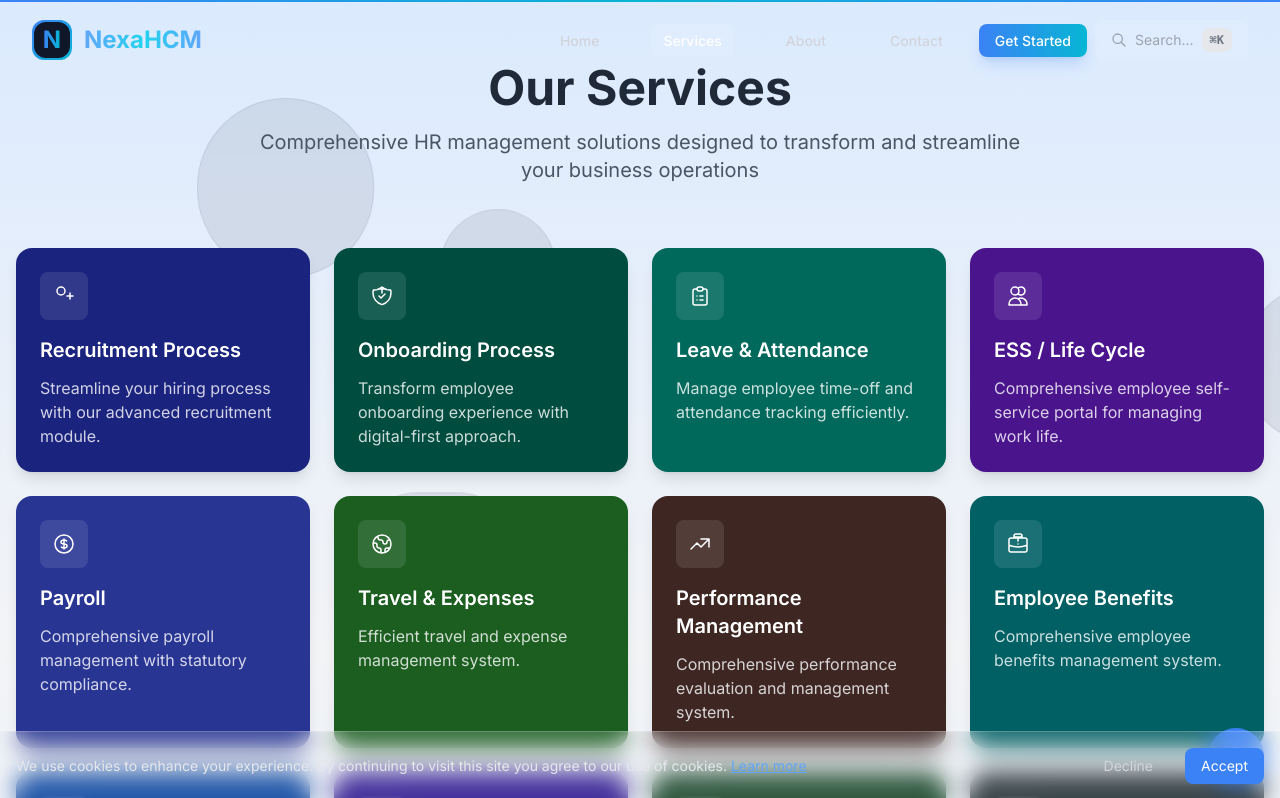
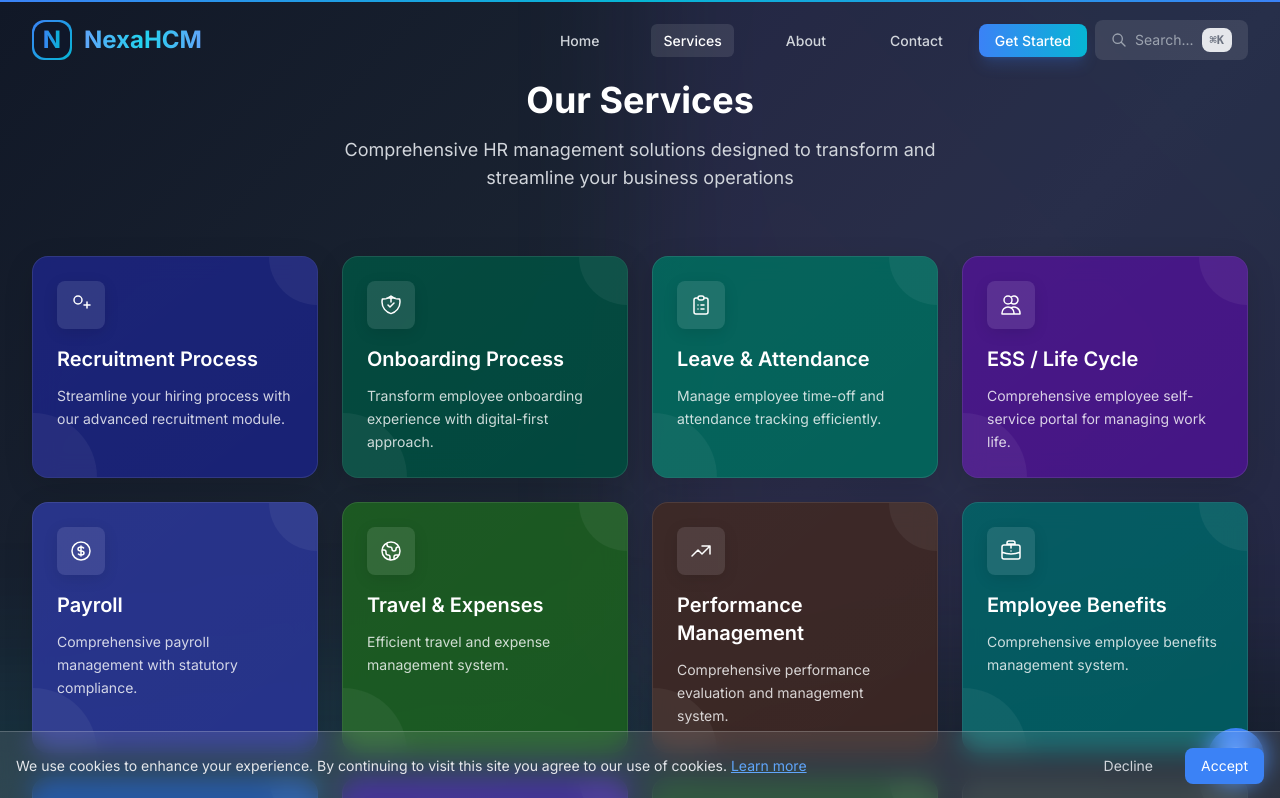
Before and after one commit to Prasanthk4/nexahcm, a React (Vite) app: page /services in a window 1280 px wide. Shown: the top 798 px of the page. Built offline with nearby package versions, Linux system fonts and the light colour scheme.

Commit message:
style: Add glassmorphism and professional design to service cards

```diff
--- a/src/pages/Services.jsx
+++ b/src/pages/Services.jsx
@@ -99,7 +99,7 @@ const TechnologyStackTable = () => {
                 <div className="flex items-center space-x-2">
                   <div className="w-8 h-8 rounded-lg bg-gradient-to-br from-blue-500/20 to-purple-500/20 flex items-center justify-center">
                     <svg className="w-5 h-5 text-blue-400" fill="none" viewBox="0 0 24 24" stroke="currentColor">
-                      <path strokeLinecap="round" strokeLinejoin="round" strokeWidth={1.5} d="M19 21V5a2 2 0 00-2-2H7a2 2 0 00-2 2v16m14 0h2m-2 0h-5m-9 0H3m2 0h5m-9 0H0m2 0h5m-9 0h2m2 0h5" />
+                      <path strokeLinecap="round" strokeLinejoin="round" strokeWidth={1.5} d="M19 21V5a2 2 0 00-2-2H7a2 2 0 00-2 2v16m14 0h2m-2 0h-5m-9 0H3m2 0h5m-9 0H0m2 0h5m-9 0H2m2 0h5m-9 0H0" />
                     </svg>
                   </div>
                   <span>On-Premises</span>
@@ -1144,24 +1144,59 @@ const ServiceCard = ({ service, index, onClick }) => {
   return (
     <motion.div
       key={service.title}
-      className={`group cursor-pointer ${bgColor} rounded-2xl p-6 shadow-lg hover:shadow-xl transition-all duration-300`}
+      className={`group cursor-pointer ${bgColor} rounded-2xl p-6
+        backdrop-blur-md bg-opacity-90 border border-white/10
+        shadow-[0_8px_30px_rgb(0,0,0,0.12)]
+        hover:shadow-[0_8px_30px_rgb(0,0,0,0.24)]
+        backdrop-filter relative overflow-hidden
+        transition-all duration-300 ease-in-out`}
       initial={{ opacity: 0, y: 20 }}
       animate={{ opacity: 1, y: 0 }}
       transition={{ duration: 0.5, delay: index * 0.1 }}
-      whileHover={{ scale: 1.02 }}
-      onClick={() => onClick({ ...service, colorIndex: index })}
+      whileHover={{ scale: 1.02, y: -5 }}
+      onClick={() => onClick(service)}
     >
-      <div className="w-12 h-12 rounded-lg bg-white/10 flex items-center justify-center mb-4">
+      {/* Glassmorphism overlay */}
+      <div className="absolute inset-0 bg-gradient-to-br from-white/10 to-transparent opacity-10 rounded-2xl" />
+
+      {/* Decorative circle */}
+      <div className="absolute -top-12 -right-12 w-24 h-24 rounded-full bg-white/5" />
+      <div className="absolute -bottom-16 -left-16 w-32 h-32 rounded-full bg-white/5" />
+
+      {/* Content */}
+      <div className="relative z-10">
+        <div className="w-12 h-12 mb-4">
+          <div className={`w-full h-full rounded-lg bg-white/10
+            flex items-center justify-center transform
+            group-hover:scale-110 transition-transform duration-300
+            shadow-[0_4px_15px_rgb(0,0,0,0.1)]`}
+          >
             <div className="text-white">
               {service.icon}
             </div>
           </div>
-      <h3 className="text-xl font-semibold text-white mb-3">
+        </div>
+
+        <h3 className="text-xl font-semibold text-white mb-3
+          group-hover:translate-x-1 transition-transform duration-300">
           {service.title}
         </h3>
-      <p className="text-white/80">
+
+        <p className="text-white/80 text-sm leading-relaxed
+          group-hover:text-white transition-colors duration-300">
           {service.description || service.shortDesc}
         </p>
+
+        {/* Hover indicator */}
+        <div className="absolute bottom-4 right-6 opacity-0 transform translate-x-2
+          group-hover:opacity-100 group-hover:translate-x-0
+          transition-all duration-300 text-white/60">
+          <svg className="w-5 h-5" fill="none" viewBox="0 0 24 24" stroke="currentColor">
+            <path strokeLinecap="round" strokeLinejoin="round" strokeWidth={2}
+              d="M9 5l7 7-7 7" />
+          </svg>
+        </div>
+      </div>
     </motion.div>
   );
 };
@@ -1170,65 +1205,26 @@ const Services = () => {
   const [selectedModule, setSelectedModule] = useState(null);
 
   return (
-    <motion.div
-      initial={{ opacity: 0 }}
-      animate={{ opacity: 1 }}
-      exit={{ opacity: 0 }}
-      className="min-h-screen bg-gradient-to-b from-blue-100 via-gray-100 to-blue-100 relative overflow-hidden"
-    >
-      {/* Background Elements */}
-      <div className="fixed inset-0 overflow-hidden pointer-events-none">
-        <div className="absolute inset-0">
-          {/* Floating Elements */}
-          <div className="absolute inset-0">
-            {Array.from({ length: 5 }).map((_, index) => (
-              <motion.div
-                key={index}
-                className="absolute"
-                initial={{ x: 0, y: 0 }}
-                animate={{
-                  x: [0, Math.random() * 100 - 50],
-                  y: [0, Math.random() * 100 - 50]
-                }}
-                transition={{
-                  duration: 3 + Math.random() * 2,
-                  repeat: Infinity,
-                  repeatType: "reverse",
-                  ease: "easeInOut"
-                }}
-                style={{
-                  left: `${Math.random() * 100}%`,
-                  top: `${Math.random() * 100}%`,
-                  width: 100 + Math.random() * 100,
-                  height: 100 + Math.random() * 100,
-                }}
-              >
-                <div className="w-full h-full bg-slate-700/10 rounded-full backdrop-blur-sm border border-slate-600/10" />
-              </motion.div>
-            ))}
-          </div>
-        </div>
+    <div className="min-h-screen bg-gradient-to-br from-gray-900 via-gray-800 to-gray-900
+      py-20 px-4 sm:px-6 lg:px-8 relative overflow-hidden">
+
+      {/* Background decoration */}
+      <div className="absolute inset-0 overflow-hidden">
+        <div className="absolute -top-1/2 -right-1/2 w-full h-full
+          bg-gradient-to-bl from-blue-500/10 to-purple-500/10 blur-3xl" />
+        <div className="absolute -bottom-1/2 -left-1/2 w-full h-full
+          bg-gradient-to-tr from-emerald-500/10 to-cyan-500/10 blur-3xl" />
       </div>
 
       {/* Content */}
-      <div className="relative z-10 container mx-auto px-4 py-16">
+      <div className="relative z-10 max-w-7xl mx-auto">
         <div className="text-center mb-16">
-          <motion.h1
-            className="text-4xl md:text-5xl font-bold text-gray-800 mb-4"
-            initial={{ opacity: 0, y: 20 }}
-            animate={{ opacity: 1, y: 0 }}
-            transition={{ duration: 0.5 }}
-          >
+          <h2 className="text-4xl font-bold text-white mb-4">
             Our Services
-          </motion.h1>
-          <motion.p
-            className="text-xl text-gray-600 max-w-3xl mx-auto"
-            initial={{ opacity: 0, y: 20 }}
-            animate={{ opacity: 1, y: 0 }}
-            transition={{ duration: 0.5, delay: 0.2 }}
-          >
+          </h2>
+          <p className="text-lg text-gray-300 max-w-2xl mx-auto">
             Comprehensive HR management solutions designed to transform and streamline your business operations
-          </motion.p>
+          </p>
         </div>
 
         {selectedModule ? (
@@ -1246,7 +1242,7 @@ const Services = () => {
           </div>
         )}
       </div>
-    </motion.div>
+    </div>
   );
 };
 
```
Lines whose indentation alone changed are shown as unchanged.
